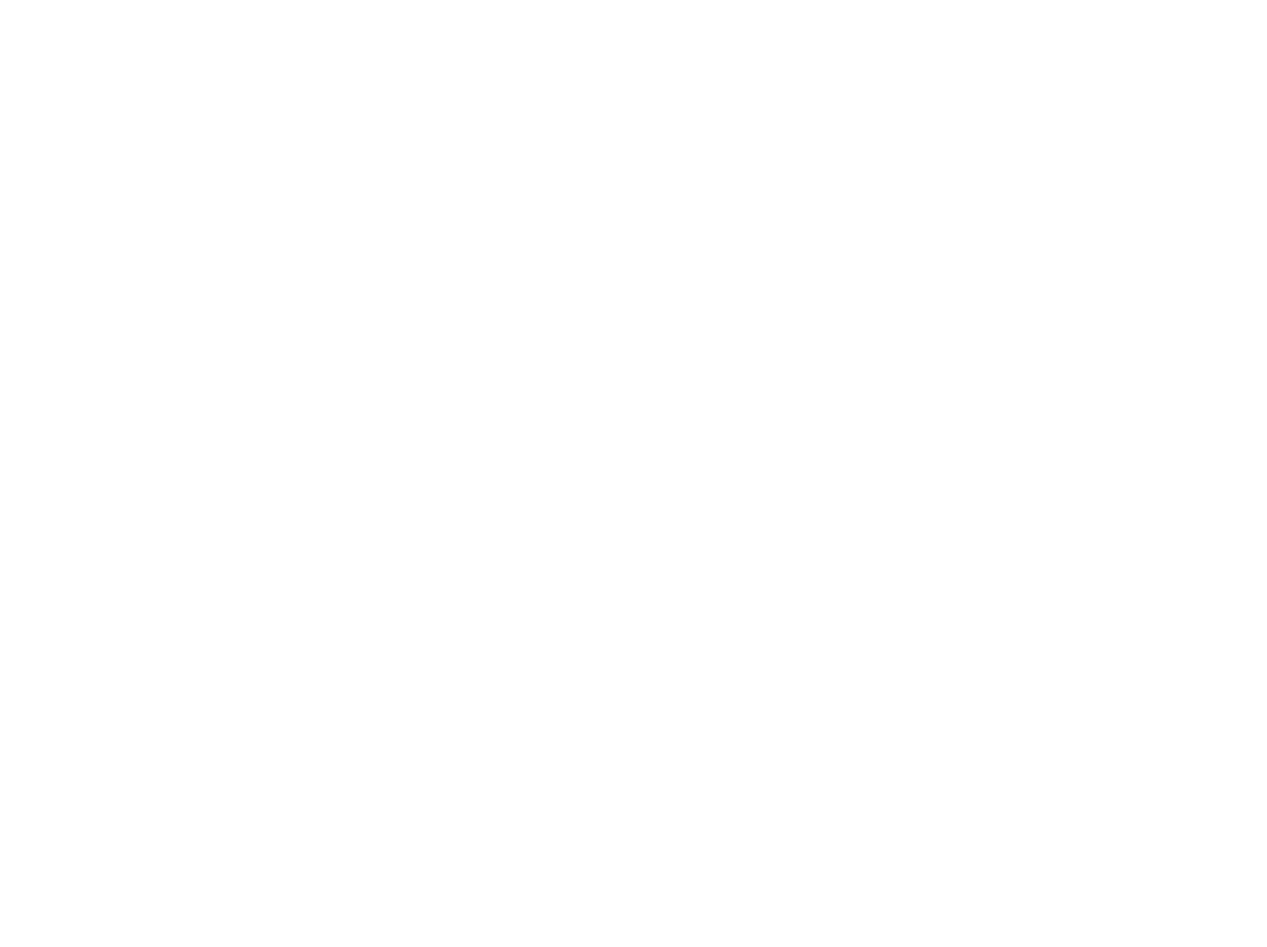
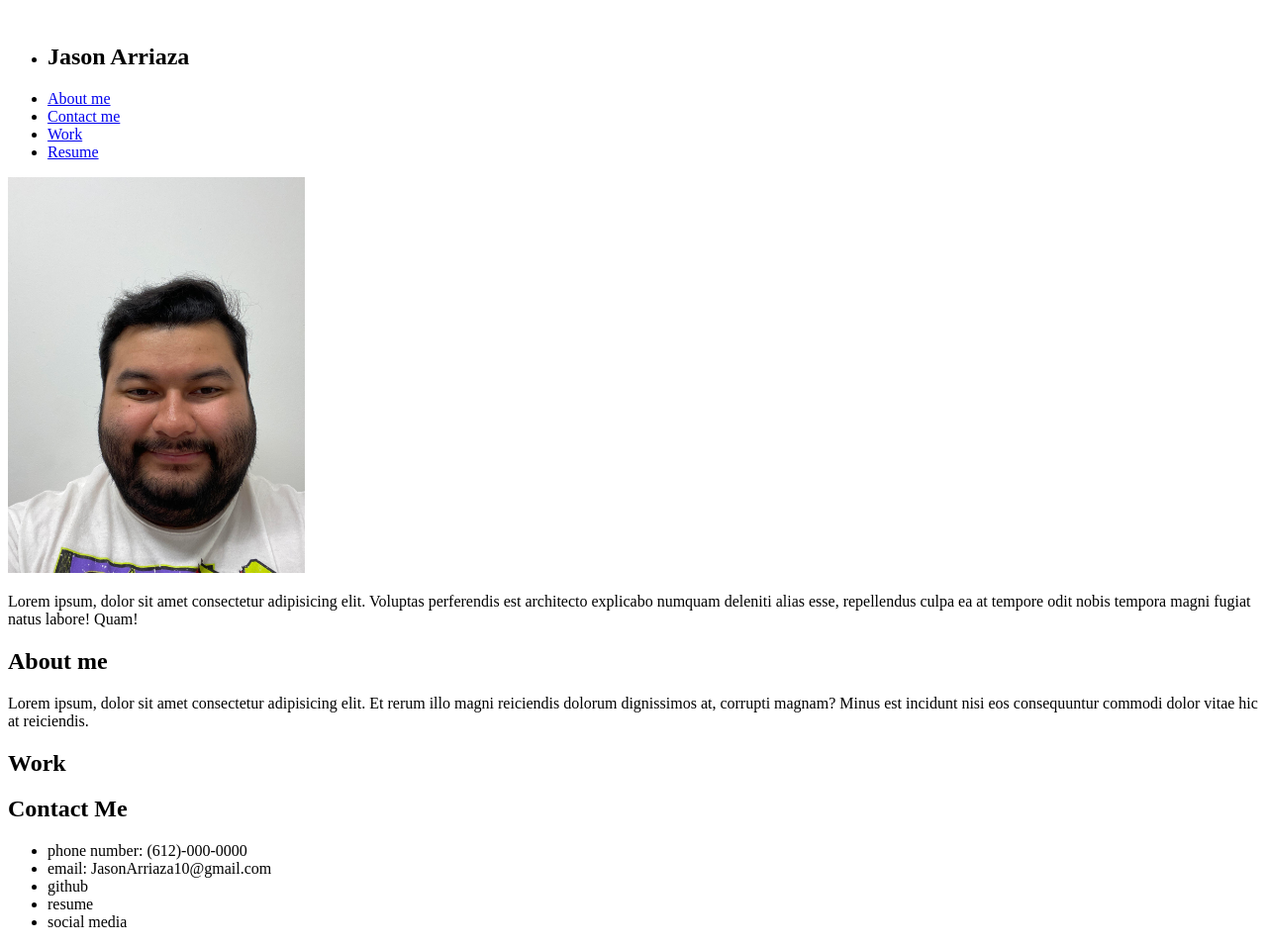
Before and after one commit to JasonArriaza/module-2-challenge, a plain HTML site: page index.html in a window 1280 px wide. Shown: the whole page at 99% size. Before the commit the page ends 800 px from the top, so only its background shows below. Drawn offline with Linux system fonts and the light colour scheme.

Commit message:
added all my info as well as adding links to name and photo

```diff
--- /dev/null
+++ b/assets/style.css
@@ -0,0 +1,13 @@
+body {
+    /* background-image: url(images/image-background.jpg); */
+
+}
+
+.nav {
+    display: flex;
+
+}
+section img {
+    max-width: 400px;
+    height: 400px;
+}
--- a/index.html
+++ b/index.html
@@ -3,10 +3,51 @@
 <head>
     <meta charset="UTF-8">
     <meta name="viewport" content="width=device-width, initial-scale=1.0">
-    <title>Document</title>
-    <link rel="stylesheet" href="style.css">
+    <title>Portfolio</title>
+    <link rel="stylesheet" href="./assets/style.css">
 </head>
 <body>
+        <nav class="nav">
+            <ul>
+                <li><h1>Jason Arriaza</h1></li>
+                <li><a href="#about me">About me</a></li>
+                <li><a href="#contact me">Contact me</a></li>
+                <li><a href="#work">Work</a></li>
+                <li><a href="#resume">Resume</a></li>
+            </ul>
+        </nav>
+        <section>
+            <img src="./assets/images/selfie.jpg" alt="picture of myself">
+        </section>
 
+        <section class="subtitle">
+            <p>
+                Lorem ipsum, dolor sit amet consectetur adipisicing elit. Voluptas perferendis est architecto explicabo numquam deleniti alias esse, repellendus culpa ea at tempore odit nobis tempora magni fugiat natus labore! Quam!
+            </p>
+        </section>
+        <section class="about me" id="about me">
+            <h2>About me</h2>
+            <p>
+                Lorem ipsum, dolor sit amet consectetur adipisicing elit. Et rerum illo magni reiciendis dolorum dignissimos at, corrupti magnam? Minus est incidunt nisi eos consequuntur commodi dolor vitae hic at reiciendis.
+            </p>
+        </section>
+        <section class="work" id="work">
+            <h2>Work</h2>
+            <div class="cards">
+
+            </div>
+
+        </section>
+        <section class="contact me" id="contact me">
+            <h2>Contact Me</h2>
+            <ul>
+                <li>phone number: (612)-000-0000</li>
+                <li>email: JasonArriaza10@gmail.com</li>
+                <li>github</li>
+                <li>resume</li>
+                <li>social media</li>
+            </ul>
+
+        </section>
 </body>
 </html>
```
Also changed, not shown: assets/images/selfie.jpg (added), style.css (deleted), 1 other file.
